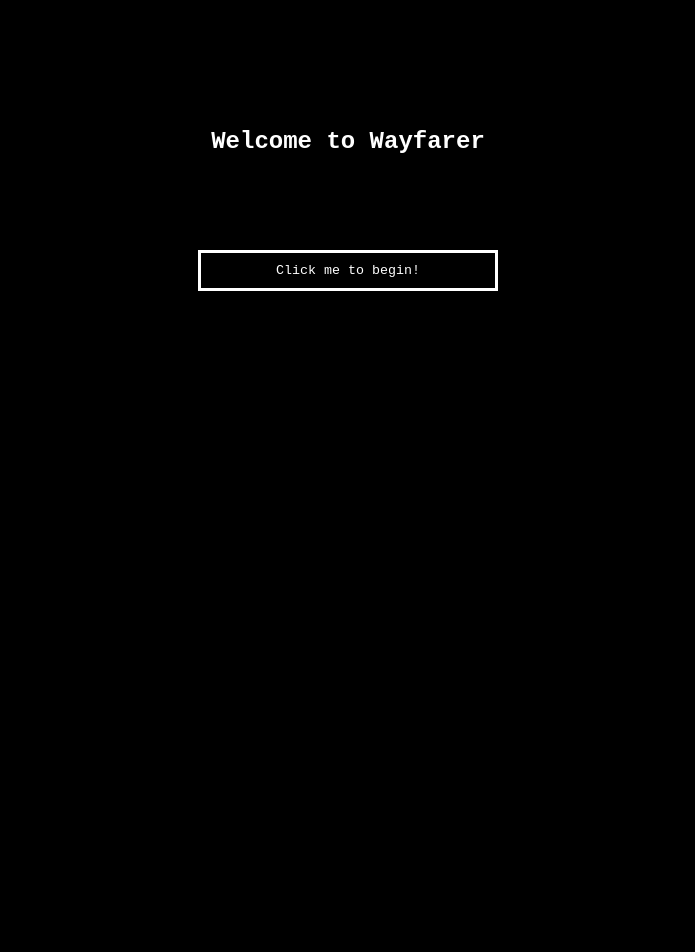
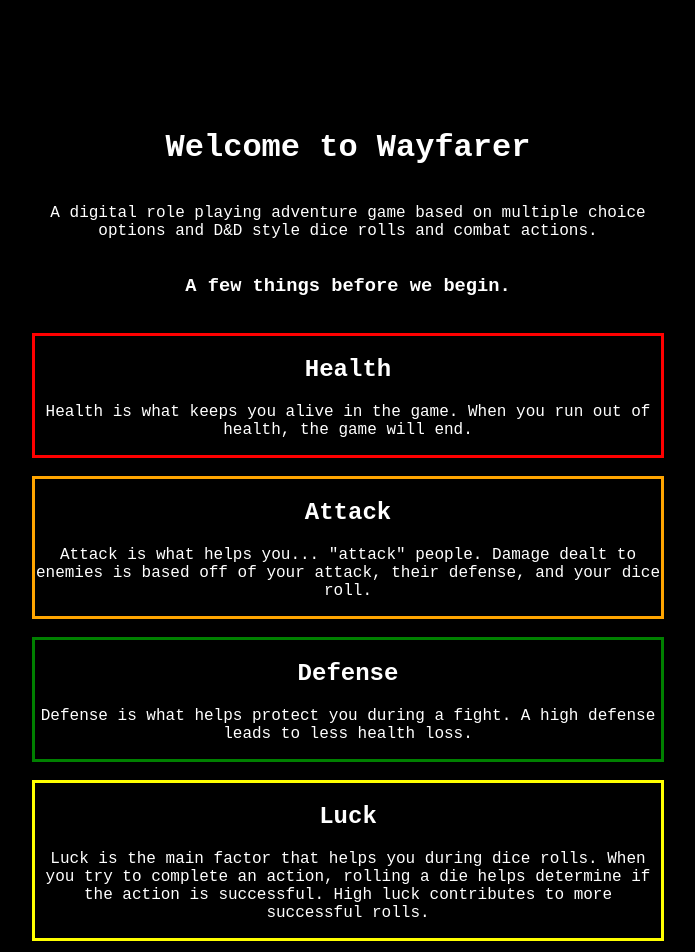
Before and after one commit to danielpaulwill/wayfarer, a React (Create React App) app: page / in a window 1280 px wide. Shown: the top 952 px of the page, without its empty margins (292-987 px from the left). Before the commit the page ends 800 px from the top, so only its background shows below. Built offline with nearby package versions, Linux system fonts and the light colour scheme.

Commit message:
avatar links set to variables

```diff
--- a/src/App.css
+++ b/src/App.css
@@ -58,7 +58,13 @@ margin: auto;
   font-family: 'Courier New', Courier, monospace;
   width: 300px;
   margin-top: 75px;
+  margin-bottom: 75px;
   cursor: pointer;
+}
+
+#welcomeButton:hover {
+  color: #000;
+  background-color: #FFF;
 }
 
 #chooseAdventureButton {
@@ -166,3 +172,19 @@ margin: auto;
   height: 5px;
   margin-bottom: 30px;
 }
+
+#welcomeHealth {
+  border: solid red 3px;
+}
+
+#welcomeAttack {
+  border: solid orange 3px;
+}
+
+#welcomeDefense {
+  border: solid green 3px;
+}
+
+#welcomeLuck {
+  border: solid yellow 3px;
+}
--- a/src/App.js
+++ b/src/App.js
@@ -6,21 +6,28 @@ import Adventure from "./Adventure";
 import { Route } from "react-router-dom";
 
 function App() {
+  const blankAvatar = "https://lh3.googleusercontent.com/Zggtwo5oN4pPUxlzvZNP8aK1OWgTpjBLq7p4w5kckO4Hpi-ccknzqIoJu8tY2atwaXxBmH82KKrvqa5I6uxcHwcP3yC40YX0JPSfuv4X1iZHZSuanBtQQLRatHOKmNoV5lQRyKz04YpeQU2UsoFBowX5rZQC1m_VJCUHoRsiMPuiVDWAi485N0pvGIFhJ2_f-AV5xc9YPWW3aBxgVIcKJ_52sClXmBPJq2M1D_BdLi7qJY7DWl0ng5HJAtRRJDOmGO0SW7GDq3ku3bpHV6Bh7nUJ95d5XH3hEVCYdO4m-dbbl4Tm_KPIZbWCH6x95CANPtThrUtlaprhpaNINtfsliPNvOX4nkROQwE1-rUNAmHnwMB5Qbgs4jKFRvtbxHVxchjG8o1oy0E1liZ7pLiRXjXySuOHUz5npGfOBsQbPtoEHO_lybDSewe6yqZjA6mcLlHlshPdBwU7oqji1pxgraijsx83A_ccRDF6vMOFNBfzjiYFApb5u2B98nWYUJ4cSf7gCX61O3x6_UpMyOF0Sl3jbb_NnITxpDZmPF_ZzV0_0y2j73z4Vke-Xdiqtltl597julQdMHEsrWpZymytqTSk7mT6GgnVIPZJh5Q_MVe-cckWhQhk4wliWYffHg1i2g1ik2O1HtxXSVDAq8VHkKol370LtcwAfqG0tJGKIY72Ogw9NhQIW-smE2Dg4xQ7Hg15hm4VTitA2ebNSI4wxwRaGdFOM6K1rVPoj_7sSvulNr016H-RZbzb5pm2kiHFUmlMzmWqzm1jw9nb0tFnGUxP17bznbsJjp6l6AnVGncdEzWvgD3yQTlLXkj4TKDNYRuoAw=s180-no?authuser=0"
+  const maleAvatar = "https://lh3.googleusercontent.com/kwZZEcOh1ZDxLAFOlld-Xn_yZyjiRyxMIaivIhzJqBOZj0UYGoLf8GFzbEm-IMboSwJ-rOcdDK3FjkYTcOuNHrljZyVor4fa4MiE1w42C6zckkUX0xzUjLT7mbgFMo28WB3PkQUBnw0UczPmL9u40r77RqEhXX8GsrGkJ4Wh3QAKRGFOq5FrEJsozcsfFV-9O7Woxq2EqSGhzYTD1wrZaM9Sn5zxTcEs3eWE9c1mk3YmZAnSF5_irxtWVi2l0FG0tbOPUwieMk5OgjqopNf_dcNUYcO5IBKeCsYuyOckoOokWg5YqO8e_Ij7un_v7-uu7gVQCVBS4z1P9M0Kjdgjt9XsSeRBX8ndKOZuZh3b4IOmQbjjaO8KT0CM43HlAEErJVjDqblH-Gb6diMSpUgpXeBdTJEpuPQUDRNxhahjWptQxIPM1NdBFn5KFzvE-vF-Xbp3SK6OhR5mwTLQomZ9dHtxV8fGZUamiVb2CI8G-eBdGP1GAq1NGKBIGku8-Dv_lr2V_agmOOvapfGk_8hKDu6tDzrM7117tu766KTXOaxaWkGPeWDHAqwB-t9oZg56yMr04hVVnY58VClLuq0Qw6macMzoiBKdC-Rwin8dM0wc_FLWpwNyp-5yEr50RwxWYLbI015qONLbUAB3ObxiPu_ioq38Gf2rpKm2-Y1JGzhZsHhFPTiW3ndMFZHnogAtO7Ycci6O12-f46daowlAys7ZeQ-OZLFHchzeL5c8fbqaLUYQU2hGB4pijR2EOZ7m2GCGlnl-3fwqzAwtXlF42cRpxEVHXRIDsIsP1icv4SPTYFy9afqYYy1E-KtQV2Avjugl1A=s180-no?authuser=0"
+  const femaleAvatar = "https://lh3.googleusercontent.com/1q8C94UBNn3-mb1v6BqlhkFcW096u_udWWougGjK4DRXdtGehNnoy8akYa9B7SZCtMEu8e_dSfrJ6b07H36mU6V1TmCajC-XKdjr917ZNAKkrkpG8LL6DVNAAcbRoaLq7gUzfvjuVTQA_BgDs6IIj1qOLxfXA8i1a9AQGLeKP4YMaZfVVEB_mE5XAFXQIhnYZQgFoDVHygHJsS_bmp3bzgBhnYB924HsjoIHsmQtzHXyW1bl9jkc-H903AYkWZafUo6GNnAbSA5FJn-nw2mCodLgi0sgtr9GRV8yXWnq4gCzQYz9pQLpSOs5FzMu3CG3C7oQsKk0Rt2tswlQ7RAfkLdAXID761KDkQZckn5IpbXdgK8zS6cM_WH2X8lk5v6UUWFqHiAN5hPR8_LU0uajeUgj5NUkvWcehElnKUpc7vqSw5kmtxLZJbLlowGNCXNuqvoXW3Bkv3oDql6Yo8J3_NN7iGDxun3Ksx6clgmGDrYBfcMt83a5pfxuI3xgKC2piJcK6rvTp5ELFTgdGLTK6t0rS6Gju0XPyIjw4R6C-fdhjXQG_LPAL8qVYp6P1aPGupE58LntXpDINtnnIyY6KvPAQFORN-fpmPXzYcALuyUh49IivKpBWeIniN0uPiKg7FHMVxuQIUWYtfkp0e175lvMnQA-B9YZCQnzl7GSrSdsfOQo5VbMQmhwf9CcIhAJILMusmfDb-6G6I0v0hq18gdNyuv7qyxuFJl3p-FsPyUb18ovtXPayC8sgirRiTdp-tHLsRGHEPz7oHKbCudiw26Ks-LD8NZlOoK8UVIk3PUGNmkct9WfIAIfneimlllnklf0vg=s180-no?authuser=0"
   const [characterName, setCharacterName] = useState("...")
-  const [characterAvatar, setCharacterAvatar] = useState("https://lh3.googleusercontent.com/Zggtwo5oN4pPUxlzvZNP8aK1OWgTpjBLq7p4w5kckO4Hpi-ccknzqIoJu8tY2atwaXxBmH82KKrvqa5I6uxcHwcP3yC40YX0JPSfuv4X1iZHZSuanBtQQLRatHOKmNoV5lQRyKz04YpeQU2UsoFBowX5rZQC1m_VJCUHoRsiMPuiVDWAi485N0pvGIFhJ2_f-AV5xc9YPWW3aBxgVIcKJ_52sClXmBPJq2M1D_BdLi7qJY7DWl0ng5HJAtRRJDOmGO0SW7GDq3ku3bpHV6Bh7nUJ95d5XH3hEVCYdO4m-dbbl4Tm_KPIZbWCH6x95CANPtThrUtlaprhpaNINtfsliPNvOX4nkROQwE1-rUNAmHnwMB5Qbgs4jKFRvtbxHVxchjG8o1oy0E1liZ7pLiRXjXySuOHUz5npGfOBsQbPtoEHO_lybDSewe6yqZjA6mcLlHlshPdBwU7oqji1pxgraijsx83A_ccRDF6vMOFNBfzjiYFApb5u2B98nWYUJ4cSf7gCX61O3x6_UpMyOF0Sl3jbb_NnITxpDZmPF_ZzV0_0y2j73z4Vke-Xdiqtltl597julQdMHEsrWpZymytqTSk7mT6GgnVIPZJh5Q_MVe-cckWhQhk4wliWYffHg1i2g1ik2O1HtxXSVDAq8VHkKol370LtcwAfqG0tJGKIY72Ogw9NhQIW-smE2Dg4xQ7Hg15hm4VTitA2ebNSI4wxwRaGdFOM6K1rVPoj_7sSvulNr016H-RZbzb5pm2kiHFUmlMzmWqzm1jw9nb0tFnGUxP17bznbsJjp6l6AnVGncdEzWvgD3yQTlLXkj4TKDNYRuoAw=s180-no?authuser=0")
+  const [characterAvatar, setCharacterAvatar] = useState(blankAvatar)
   const [health, setHealth] = useState(100)
   const [attack, setAttack] = useState(20)
   const [defense, setDefense] = useState(30)
   const [luck, setLuck] = useState(30)
 
-  window.onbeforeunload = function() { return "Your work will be lost."; };
+  // window.onbeforeunload = function() { return "Your work will be lost."; };
 
   function handleNameChange(e) {
     setCharacterName(e.target.value.toUpperCase())
   }
 
   function handleAvatarChange(e) {
-    setCharacterAvatar(e.target.src)
+    if (e.target.src === maleAvatar) {
+      setCharacterAvatar(maleAvatar)
+    } else if (e.target.src === femaleAvatar) {
+      setCharacterAvatar(femaleAvatar)
+    }
   }
 
   function handleDecrementHealth() {
@@ -44,7 +51,9 @@ function App() {
           name={characterName}
           handleOnChange={handleNameChange}
           avatar={characterAvatar}
-          handleOnClick={handleAvatarChange} />
+          handleOnClick={handleAvatarChange}
+          maleAvatar={maleAvatar}
+          femaleAvatar={femaleAvatar} />
       </Route>
       <Route path="/adventure">
         <Adventure
--- a/src/Setup/ChooseYourAdventurer.js
+++ b/src/Setup/ChooseYourAdventurer.js
@@ -1,7 +1,7 @@
 import React from "react";
 import { NavLink } from "react-router-dom";
 
-function ChooseYourAdventurer({ name, avatar, handleOnChange, handleOnClick }) {
+function ChooseYourAdventurer({ name, avatar, handleOnChange, handleOnClick, maleAvatar, femaleAvatar }) {
 
   return (
       <div id="chooseYourAdventurer">
@@ -13,8 +13,8 @@ function ChooseYourAdventurer({ name, avatar, handleOnChange, handleOnClick }) {
           onChange={handleOnChange} >
           </input>
           <div className="center">
-          <img className="characterPlaceholder" onClick={handleOnClick} src="https://lh3.googleusercontent.com/kwZZEcOh1ZDxLAFOlld-Xn_yZyjiRyxMIaivIhzJqBOZj0UYGoLf8GFzbEm-IMboSwJ-rOcdDK3FjkYTcOuNHrljZyVor4fa4MiE1w42C6zckkUX0xzUjLT7mbgFMo28WB3PkQUBnw0UczPmL9u40r77RqEhXX8GsrGkJ4Wh3QAKRGFOq5FrEJsozcsfFV-9O7Woxq2EqSGhzYTD1wrZaM9Sn5zxTcEs3eWE9c1mk3YmZAnSF5_irxtWVi2l0FG0tbOPUwieMk5OgjqopNf_dcNUYcO5IBKeCsYuyOckoOokWg5YqO8e_Ij7un_v7-uu7gVQCVBS4z1P9M0Kjdgjt9XsSeRBX8ndKOZuZh3b4IOmQbjjaO8KT0CM43HlAEErJVjDqblH-Gb6diMSpUgpXeBdTJEpuPQUDRNxhahjWptQxIPM1NdBFn5KFzvE-vF-Xbp3SK6OhR5mwTLQomZ9dHtxV8fGZUamiVb2CI8G-eBdGP1GAq1NGKBIGku8-Dv_lr2V_agmOOvapfGk_8hKDu6tDzrM7117tu766KTXOaxaWkGPeWDHAqwB-t9oZg56yMr04hVVnY58VClLuq0Qw6macMzoiBKdC-Rwin8dM0wc_FLWpwNyp-5yEr50RwxWYLbI015qONLbUAB3ObxiPu_ioq38Gf2rpKm2-Y1JGzhZsHhFPTiW3ndMFZHnogAtO7Ycci6O12-f46daowlAys7ZeQ-OZLFHchzeL5c8fbqaLUYQU2hGB4pijR2EOZ7m2GCGlnl-3fwqzAwtXlF42cRpxEVHXRIDsIsP1icv4SPTYFy9afqYYy1E-KtQV2Avjugl1A=s180-no?authuser=0"></img>
-          <img className="characterPlaceholder" onClick={handleOnClick} src="https://lh3.googleusercontent.com/1q8C94UBNn3-mb1v6BqlhkFcW096u_udWWougGjK4DRXdtGehNnoy8akYa9B7SZCtMEu8e_dSfrJ6b07H36mU6V1TmCajC-XKdjr917ZNAKkrkpG8LL6DVNAAcbRoaLq7gUzfvjuVTQA_BgDs6IIj1qOLxfXA8i1a9AQGLeKP4YMaZfVVEB_mE5XAFXQIhnYZQgFoDVHygHJsS_bmp3bzgBhnYB924HsjoIHsmQtzHXyW1bl9jkc-H903AYkWZafUo6GNnAbSA5FJn-nw2mCodLgi0sgtr9GRV8yXWnq4gCzQYz9pQLpSOs5FzMu3CG3C7oQsKk0Rt2tswlQ7RAfkLdAXID761KDkQZckn5IpbXdgK8zS6cM_WH2X8lk5v6UUWFqHiAN5hPR8_LU0uajeUgj5NUkvWcehElnKUpc7vqSw5kmtxLZJbLlowGNCXNuqvoXW3Bkv3oDql6Yo8J3_NN7iGDxun3Ksx6clgmGDrYBfcMt83a5pfxuI3xgKC2piJcK6rvTp5ELFTgdGLTK6t0rS6Gju0XPyIjw4R6C-fdhjXQG_LPAL8qVYp6P1aPGupE58LntXpDINtnnIyY6KvPAQFORN-fpmPXzYcALuyUh49IivKpBWeIniN0uPiKg7FHMVxuQIUWYtfkp0e175lvMnQA-B9YZCQnzl7GSrSdsfOQo5VbMQmhwf9CcIhAJILMusmfDb-6G6I0v0hq18gdNyuv7qyxuFJl3p-FsPyUb18ovtXPayC8sgirRiTdp-tHLsRGHEPz7oHKbCudiw26Ks-LD8NZlOoK8UVIk3PUGNmkct9WfIAIfneimlllnklf0vg=s180-no?authuser=0"></img>
+            <img className="characterPlaceholder" onClick={handleOnClick} src={maleAvatar}></img>
+            <img className="characterPlaceholder" onClick={handleOnClick} src={femaleAvatar}></img>
           </div>
           <br></br>
           <div className="center">
--- a/src/Setup/Welcome.js
+++ b/src/Setup/Welcome.js
@@ -6,7 +6,29 @@ function Welcome({ handleClick }) {
 
   return (
     <div id="welcome">
-      <h2>Welcome to Wayfarer</h2>
+      <h1>Welcome to Wayfarer</h1>
+      <p>A digital role playing adventure game based on multiple choice options and D&D style dice rolls and combat actions.</p>
+      <h3>A few things before we begin.</h3>
+      <br></br>
+      <div id="welcomeHealth">
+        <h2>Health</h2>
+        <p>Health is what keeps you alive in the game. When you run out of health, the game will end.</p>
+      </div>
+      <br></br>
+      <div id="welcomeAttack">
+        <h2>Attack</h2>
+        <p>Attack is what helps you... "attack" people. Damage dealt to enemies is based off of your attack, their defense, and your dice roll.</p>
+      </div>
+      <br></br>
+      <div id="welcomeDefense">
+        <h2>Defense</h2>
+        <p>Defense is what helps protect you during a fight. A high defense leads to less health loss.</p>
+      </div>
+      <br></br>
+      <div id="welcomeLuck">
+        <h2>Luck</h2>
+        <p>Luck is the main factor that helps you during dice rolls. When you try to complete an action, rolling a die helps determine if the action is successful. High luck contributes to more successful rolls.</p>
+      </div>
       <NavLink to="/setup">
         <button id="welcomeButton" onClick={handleClick}>Click me to begin!</button>
       </NavLink>
```
Lines whose indentation alone changed are shown as unchanged.
